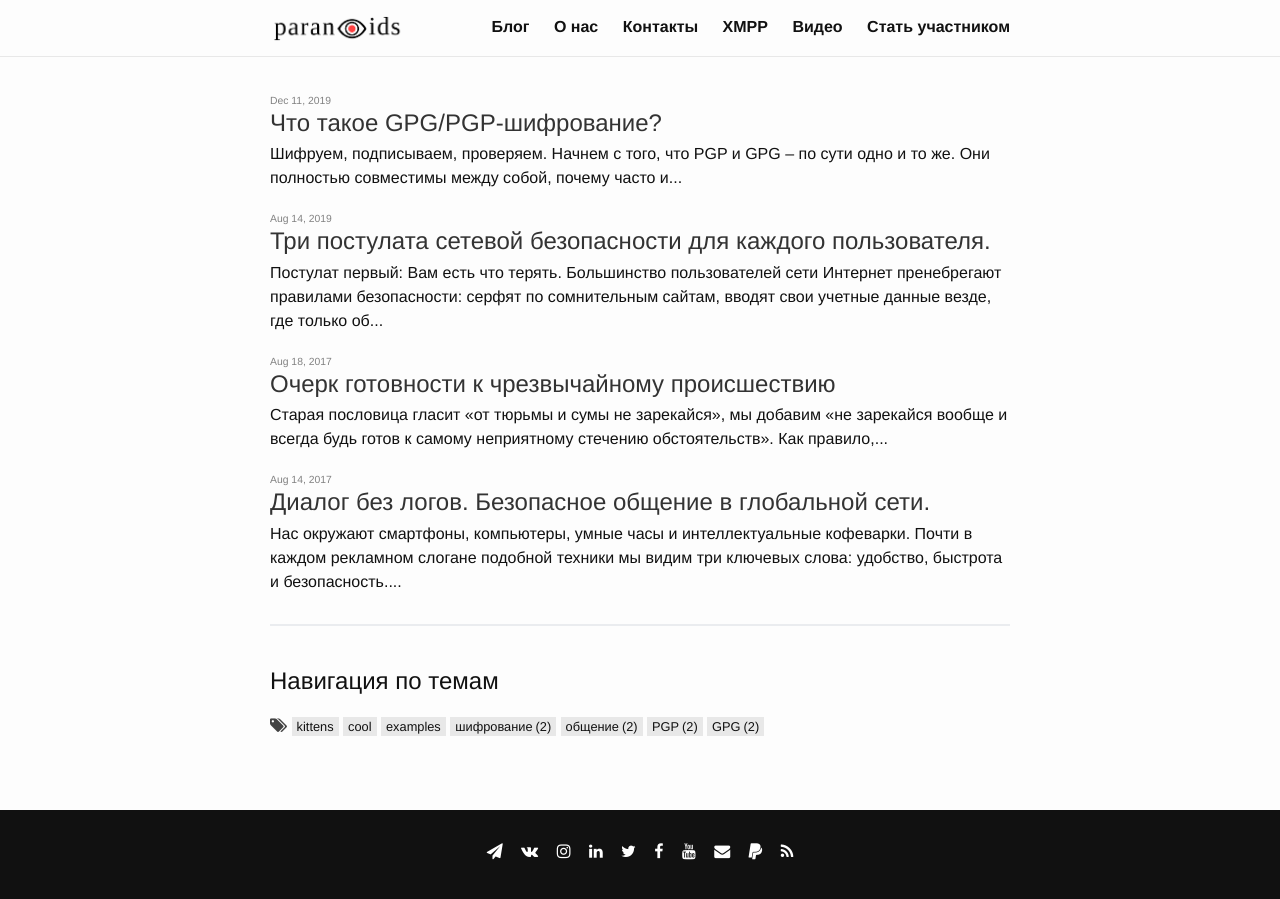
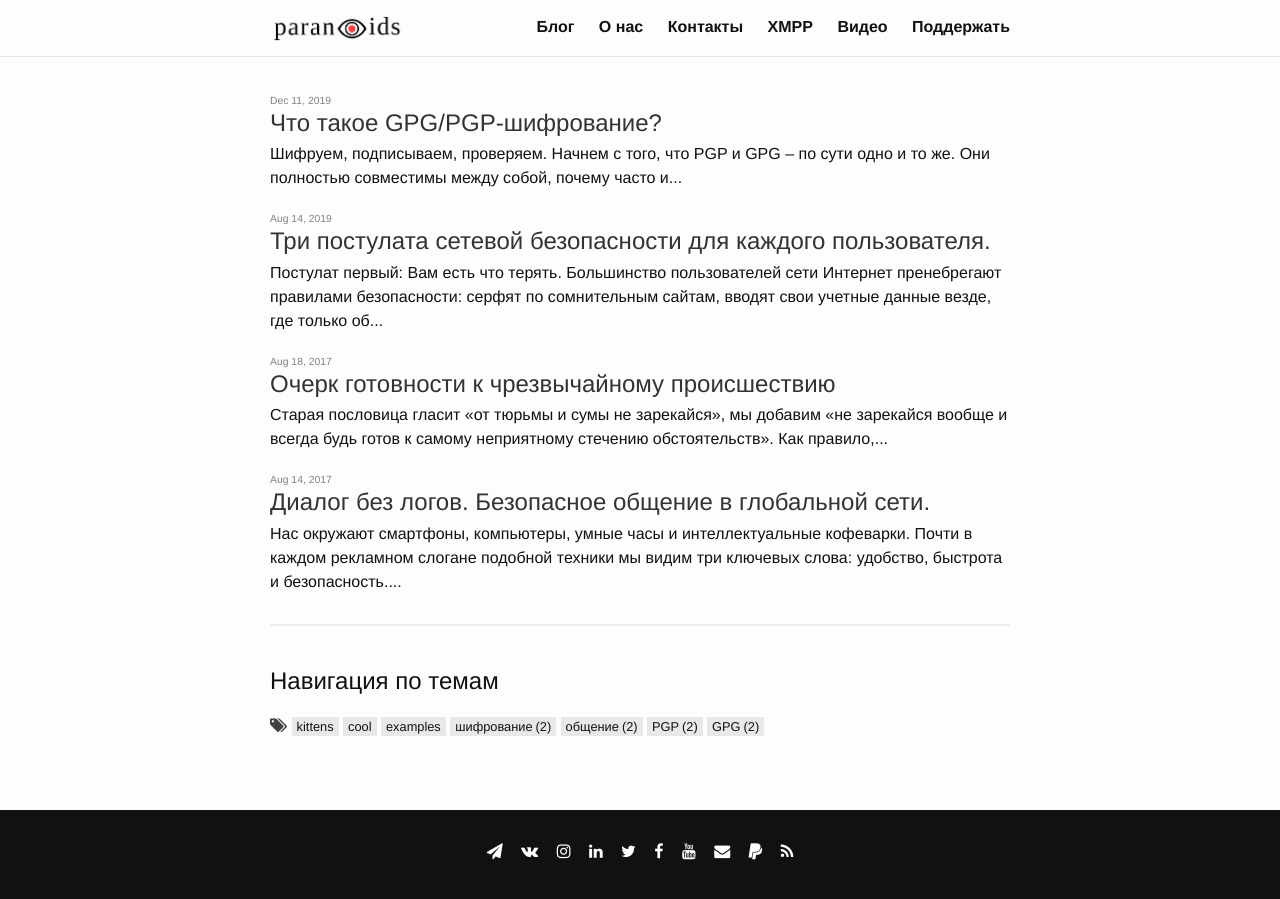
Before and after one commit to 2b7E1n6D0e5R7/2b7E1n6D0e5R7.github.io, a Jekyll site: the page built from index.html, in a window 1280 px wide. Built offline with Jekyll 4.4.1, drawn with Linux system fonts in a browser that asks for light colours; the list of posts is cut into pages by our own code.

Commit message:
Update donate.md

```diff
--- a/_pages/donate.md
+++ b/_pages/donate.md
@@ -1,6 +1,6 @@
 ---
 layout: default
-title: Стать участником
+title: Поддержать
 permalink: /donate/
 ---
 
```
